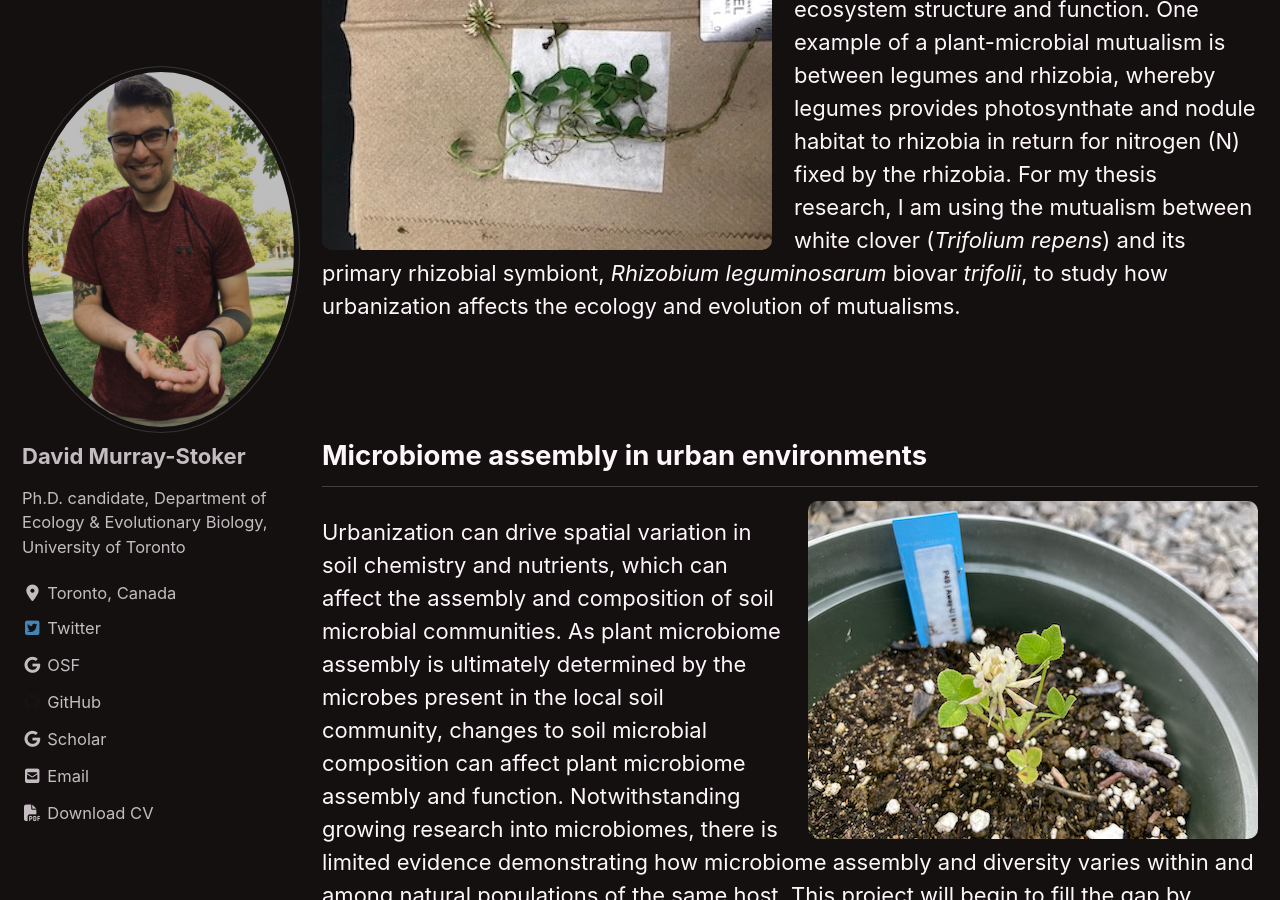
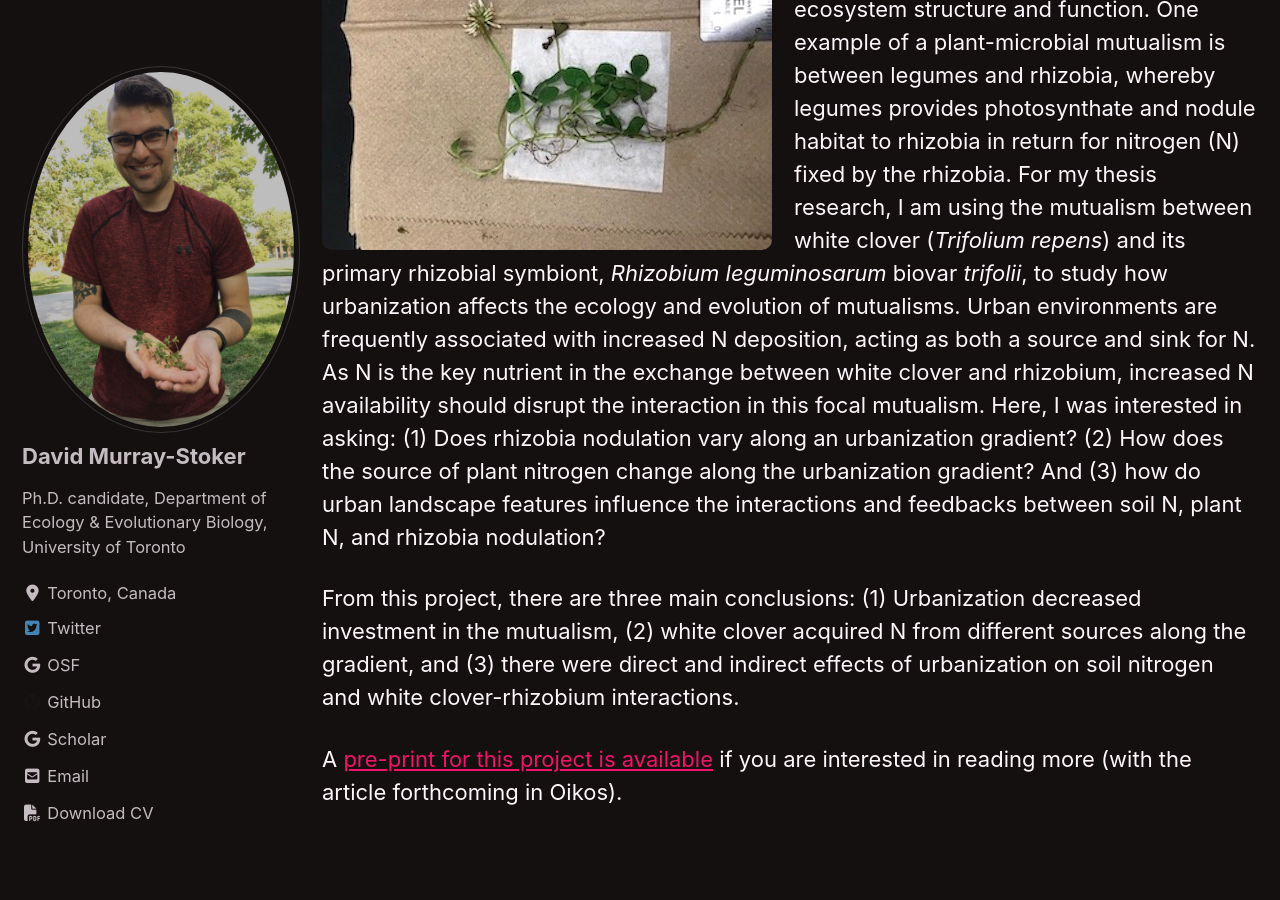
Before and after one commit to dmurraystoker/dmurraystoker.github.io, a Jekyll site: the page built from _pages/research.md, in a window 1280 px wide and 900 px high, scrolled down 750 px. Built offline with Jekyll 4.4.1, drawn with Linux system fonts in a browser that asks for light colours; cached includes are drawn as plain includes; nearby versions of some CDN libraries; some of the changed text lies outside the part shown.

Commit message:
Update research.md

```diff
--- a/_pages/research.md
+++ b/_pages/research.md
@@ -14,7 +14,11 @@ last_modified_at: 5 August 2021
 
 ![](../assets/images/clover_lab_2018.jpg){: .align-left}
 
-Mutualisms between plants and microbes are critical for community development and ecosystem structure and function. One example of a plant-microbial mutualism is between legumes and rhizobia, whereby legumes provides photosynthate and nodule habitat to rhizobia in return for nitrogen (N) fixed by the rhizobia. For my thesis research, I am using the mutualism between white clover (_Trifolium repens_) and its primary rhizobial symbiont, _Rhizobium leguminosarum_ biovar _trifolii_, to study how urbanization affects the ecology and evolution of mutualisms.
+Mutualisms between plants and microbes are critical for community development and ecosystem structure and function. One example of a plant-microbial mutualism is between legumes and rhizobia, whereby legumes provides photosynthate and nodule habitat to rhizobia in return for nitrogen (N) fixed by the rhizobia. For my thesis research, I am using the mutualism between white clover (_Trifolium repens_) and its primary rhizobial symbiont, _Rhizobium leguminosarum_ biovar _trifolii_, to study how urbanization affects the ecology and evolution of mutualisms. Urban environments are frequently associated with increased N deposition, acting as both a source and sink for N. As N is the key nutrient in the exchange between white clover and rhizobium, increased N availability should disrupt the interaction in this focal mutualism. Here, I was interested in asking: (1) Does rhizobia nodulation vary along an urbanization gradient? (2) How does the source of plant nitrogen change along the urbanization gradient? And (3) how do urban landscape features influence the interactions and feedbacks between soil N, plant N, and rhizobia nodulation?
+
+From this project, there are three main conclusions: (1) Urbanization decreased investment in the mutualism, (2) white clover acquired N from different sources along the gradient, and (3) there were direct and indirect effects of urbanization on soil nitrogen and white clover-rhizobium interactions.
+
+A [pre-print for this project is available](https://www.biorxiv.org/content/10.1101/2021.01.24.427992v2.abstract) if you are interested in reading more (with the article forthcoming in Oikos).
 
 <br/>
 
```
Also changed, not shown: other parts of _pages/research.md (+1 -1 lines).
